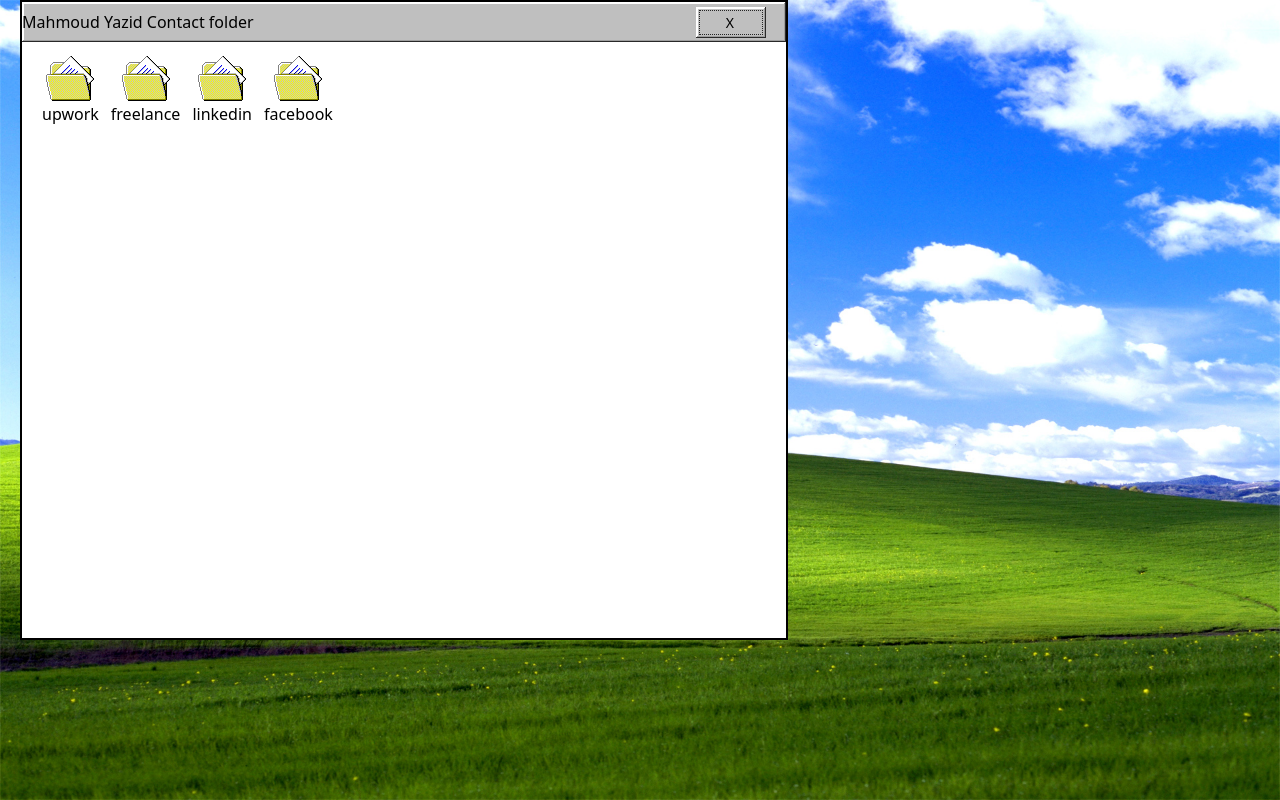
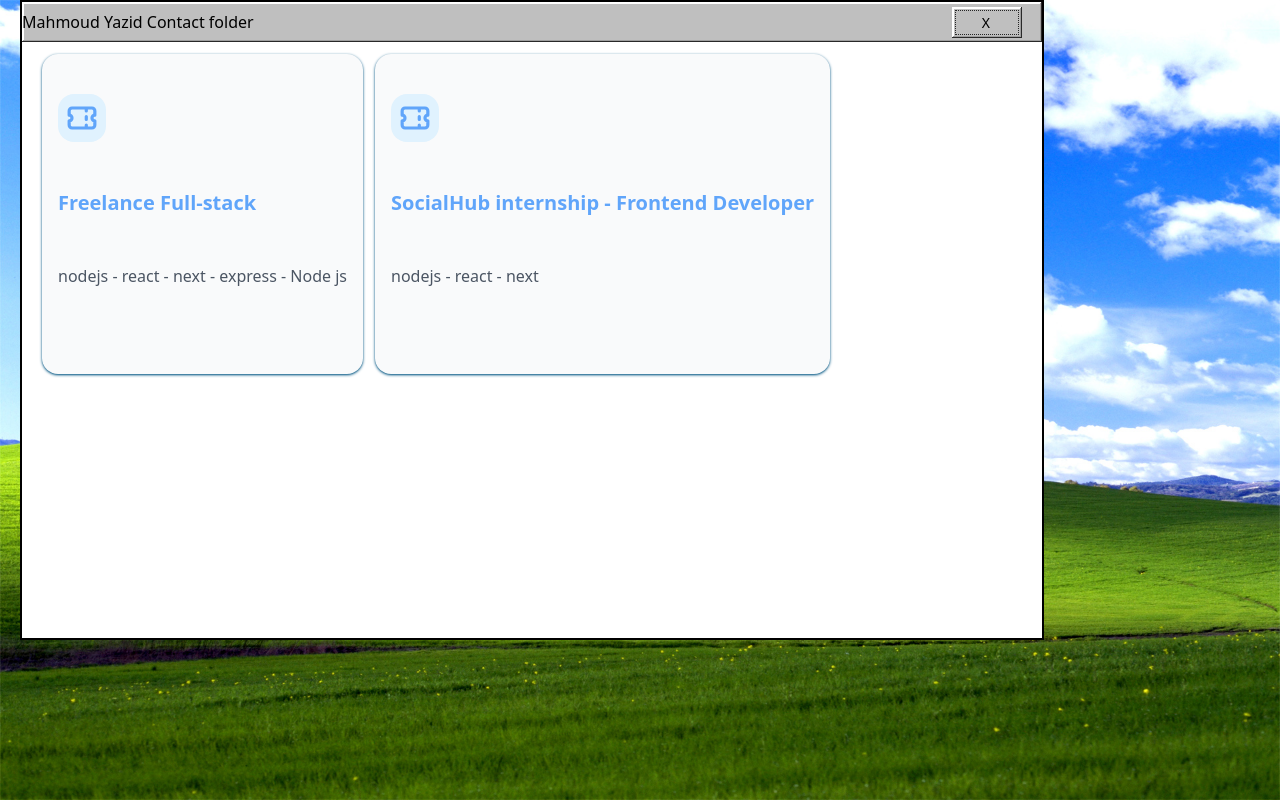
Before and after one commit to MahmoudYazid/My-resume-Website, a React (Create React App) app: page /gui in a window 1280 px wide. Both pictures are taken after a click on the element "experiences". Built offline with nearby package versions, Linux system fonts and the light colour scheme.

Commit message:
new item
new item

```diff
--- a/src/files/experiences.js
+++ b/src/files/experiences.js
@@ -5,13 +5,31 @@ export default function ContactComponentGui() {
     const ChangeVisibiliy = () => {
         visibility == 'hidden' ? Setvisibility('flex') : Setvisibility('hidden')
     }
+    const CardProjects = ({ link_, githublink, title, desc }) => {
+        return (
+            <div class="relative min-w-[13rem] h-80 bg-gray-50 rounded-2xl p-4  shadow shadow-sky-800 flex flex-col justify-around items-stretch">
+                <svg y="0" xmlns="http://www.w3.org/2000/svg" x="0" width="100" viewBox="0 0 100 100" preserveAspectRatio="xMidYMid meet" height="100" class="stroke-blue-400 w-12 h-12 p-1 bg-sky-100 rounded-2xl">
+                    <path stroke-width="8" stroke-linejoin="round" stroke-linecap="round" fill="none" d="M60.7,25v7.2m0,14.2v7.2m0,14.2V75M25,25a7.1,7.1,0,0,0-7.1,7.2V42.9a7.1,7.1,0,1,1,0,14.2V67.8A7.1,7.1,0,0,0,25,75H75a7.1,7.1,0,0,0,7.1-7.2V57.1a7.1,7.1,0,1,1,0-14.2V32.2A7.1,7.1,0,0,0,75,25Z">
+                    </path>
+                </svg>
+                <span class="text-blue-400 font-semibold text-xl">{title}</span>
+                <p class="text-base text-gray-600">{desc} </p>
+                <div class="flex flex-col gap-2">
+                  </div>
+                <div class="absolute top-3 right-2  text-red-300 hover:text-red-500">
+
+
+                </div>
+            </div>
+        )
+    }
 
     const Card = () => {
 
         return (
-            <div className={`border-2 border-black absolute bg-black min-w-[60%] min-h-[80%] grid grid-rows-[2.5rem_1fr] ${visibility}`}>
+            <div className={`border-2 border-black absolute bg-black w-[80%] min-h-[80%] grid grid-rows-[2.5rem_1fr] ${visibility}`}>
 
-                <div className='navbarbg flex flex-row pr-5 items-center'>
+                <div className=' navbarbg flex flex-row pr-5 items-center'>
                     <div className='mr-auto '><p>Mahmoud Yazid Contact folder</p></div>
                     <button className='cancelbtm' onClick={() => ChangeVisibiliy()}>
                         x
@@ -20,26 +38,9 @@ export default function ContactComponentGui() {
 
 
                 </div>
-                <div className='bg-white flex flex-wrap flex-row justify-start items-start gap-3 pt-3 pl-5'>
-                    <div onClick={() => ChangeVisibiliy()} className='hover:bg-blue-200 hover:cursor-pointer flex flex-col justify-center items-center'>
-                        <img src='/file_icon.png'></img>
-                        <p >upwork</p>
-                    </div>
-
-                    <div onClick={() => ChangeVisibiliy()} className='hover:bg-blue-200 hover:cursor-pointer flex flex-col justify-center items-center'>
-                        <img src='/file_icon.png'></img>
-                        <p >freelance</p>
-                    </div>
-
-                    <div onClick={() => ChangeVisibiliy()} className='hover:bg-blue-200 hover:cursor-pointer flex flex-col justify-center items-center'>
-                        <img src='/file_icon.png'></img>
-                        <p >linkedin</p>
-                    </div>
-
-                    <div onClick={() => ChangeVisibiliy()} className='hover:bg-blue-200 hover:cursor-pointer flex flex-col justify-center items-center'>
-                        <img src='/file_icon.png'></img>
-                        <p >facebook</p>
-                    </div>
+                <div className=' overflow-y-scroll bg-white flex  flex-row justify-start items-start gap-3 pt-3 pl-5'>
+                    <CardProjects  title={'Freelance Full-stack  '} desc={'nodejs - react - next - express - Node js'} />
+                    <CardProjects title={' SocialHub internship - Frontend Developer '} desc={'nodejs - react - next'} />
 
 
                 </div>
```
